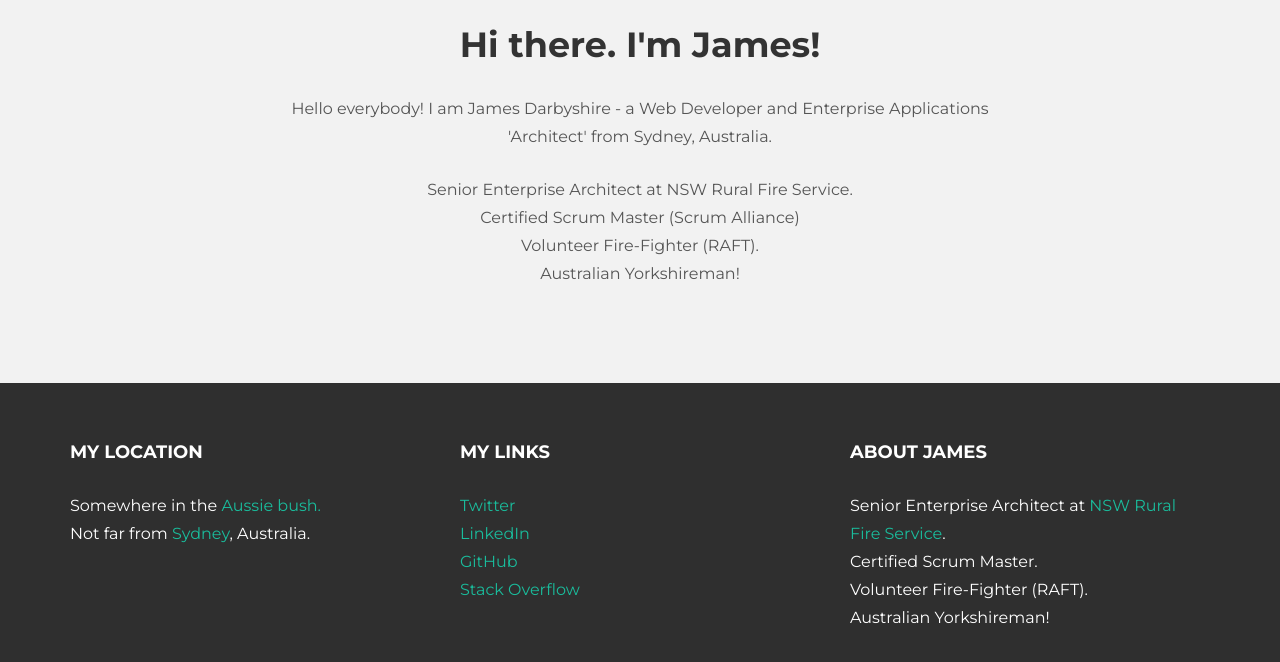
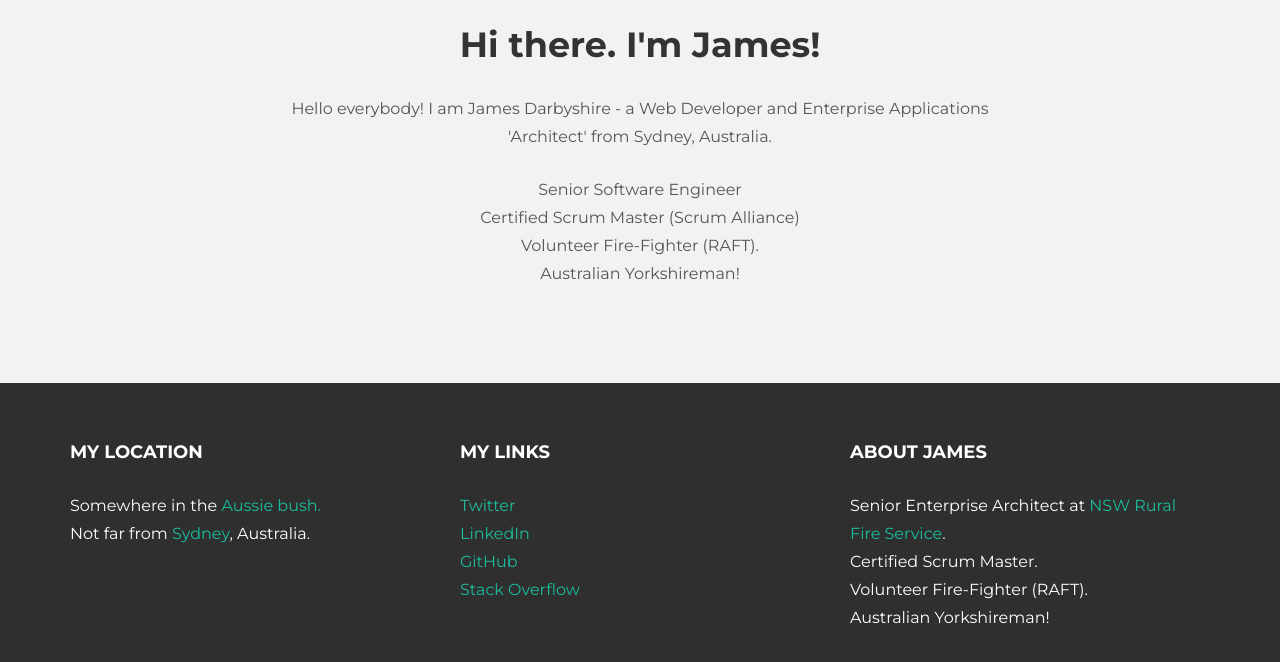
Before and after one commit to darbio/darbio.github.io, a Jekyll site: the page built from index.html, in a window 1280 px wide, cut to the strip 440-1147 px from the top of the page. Shown: the top 662 px of the strip. Built offline with Jekyll 4.4.1, drawn with Linux system fonts in a browser that asks for light colours; nearby versions of some CDN libraries.

Commit message:
Update index.html

```diff
--- a/index.html
+++ b/index.html
@@ -10,7 +10,7 @@ layout: default
         <img src="http://www.gravatar.com/avatar/ce198ab23bedb46c953a2582e00cade3?s=155&d=mm" alt="James Darbyshire" class="gravatar img-circle">
         <h1>Hi there. I'm James!</h1>
         <p>Hello everybody! I am James Darbyshire - a Web Developer and Enterprise Applications 'Architect' from Sydney, Australia.</p>
-        <p>Senior Enterprise Architect at NSW Rural Fire Service.<br/>Certified Scrum Master (Scrum Alliance)<br/>Volunteer Fire-Fighter (RAFT).<br/>Australian Yorkshireman!</p>
+        <p>Senior Software Engineer<br/>Certified Scrum Master (Scrum Alliance)<br/>Volunteer Fire-Fighter (RAFT).<br/>Australian Yorkshireman!</p>
 
       </div><!-- /col-lg-8 -->
     </div><!-- /row -->
```
